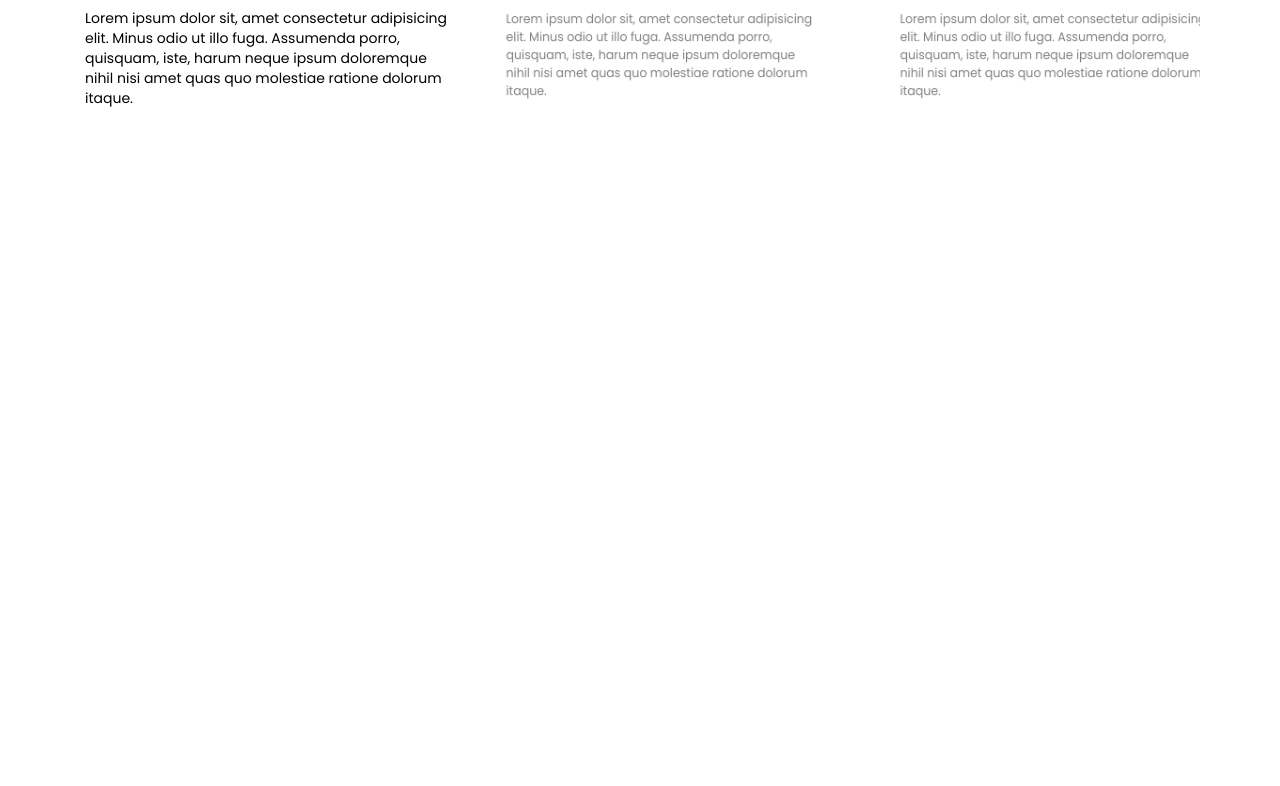
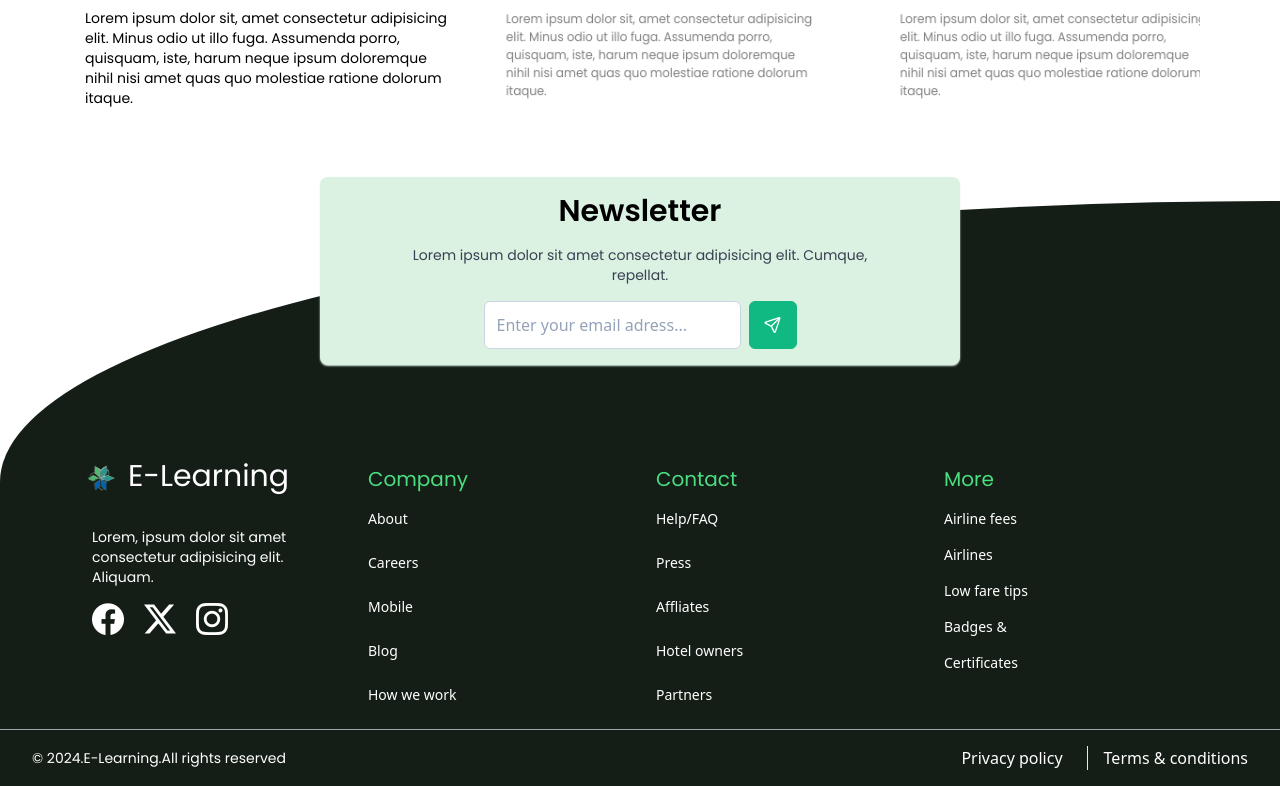
Before and after one commit to Bouanaya/E-Learning, a Vue app: page / in a window 1280 px wide. Shown: the part 3849-4635 px from the top of the page. Before the commit the page ends 3994 px from the top, so only its background shows below. Built offline with nearby package versions, Linux system fonts and the light colour scheme.

Commit message:
create footer

```diff
--- a/package.json
+++ b/package.json
@@ -12,6 +12,7 @@
   },
   "dependencies": {
     "pinia": "^2.1.7",
+    "primeicons": "^7.0.0",
     "primevue": "^3.52.0",
     "vue": "^3.4.21",
     "vue-router": "^4.3.0",
--- /dev/null
+++ b/src/components/Fot-ter.vue
@@ -0,0 +1,132 @@
+<template>
+    <div class="fot bg-[#141E16] md:mt-14  ">
+        <div class="relative flex justify-center container ">
+            <div
+                class="text-center items-center bg-[#DBF1E2] shadow-sm shadow-[#DBF1E2] rounded-lg md:w-1/2   py-4 space-y-4 md:absolute -top-6 ">
+                <h1 class="text-3xl font-semibold">Newsletter</h1>
+                <p class="text-sm container text-gray-700"> Lorem ipsum dolor sit amet consectetur adipisicing elit.
+                    Cumque,
+                    repellat.</p>
+                <nav class="flex space-x-2 w-full flex justify-center">
+                    <InputText v-model="value2" type="text" placeholder="Enter your email adress..." />
+                    <Button icon="pi pi-send" aria-label="Submit" />
+
+                </nav>
+
+            </div>
+        </div>
+        <div class="md:pt-60  border-b border-gray-400 py-6">
+            <div class="md:grid grid-cols-4 gap-8 text-white container">
+                <div class="space-y-4">
+                    <div class="Logo flex items-center space-x-2  ">
+                        <img src="/public/imgs/Screenshot_from_2024-05-01_16-19-36-removebg-preview.png" alt=""
+                            class="w-10 ">
+                        <h1 class="text-3xl">E-Learning</h1>
+                    </div>
+                    <p class="text-sm md:pl-3">Lorem, ipsum dolor sit amet consectetur adipisicing elit. Aliquam.</p>
+                    <nav class="flex space-x-5 md:pl-3  ">
+                        <a href="">
+                            <i class="pi pi-facebook hover:text-[#4ADE80] duration-500" style="font-size: 2rem"></i>
+                        </a>
+                        <a href="">
+                            <i class="pi pi-twitter hover:text-[#4ADE80] duration-500" style="font-size: 2rem"></i>
+                        </a>
+                        <a href="">
+                            <i class="pi pi-instagram hover:text-[#4ADE80] duration-500" style="font-size: 2rem"></i>
+                        </a>
+
+
+                    </nav>
+
+                </div>
+                <div class="space-y-4 mt-6">
+                    <h1 class="text-xl text-[#4ADE80]">Company</h1>
+                    <nav class="flex md:flex-col gap-4 md:space-y-2 text-sm  ">
+                        <router-link to="/">
+                            About
+                        </router-link>
+                        <router-link to="/">
+                            Careers
+                        </router-link>
+                        <router-link to="/">
+                            Mobile
+                        </router-link>
+                        <router-link to="/">
+                            Blog
+                        </router-link>
+                        <router-link to="/">
+                            How we work
+                        </router-link>
+                    </nav>
+                </div>
+                <div class="space-y-4 mt-6">
+                    <h1 class="text-xl text-[#4ADE80]">Contact</h1>
+                    <nav class="flex md:flex-col gap-4 md:space-y-2 text-sm  ">
+                        <router-link to="/">
+                            Help/FAQ
+                        </router-link>
+                        <router-link to="/">
+                            Press
+                        </router-link>
+                        <router-link to="/">
+                            Affliates
+                        </router-link>
+                        <router-link to="/">
+                            Hotel owners
+                        </router-link>
+                        <router-link to="/">
+                            Partners
+                        </router-link>
+                    </nav>
+                </div>
+                <div class="space-y-4 mt-6  ">
+                    <h1 class="text-xl text-[#4ADE80]">More</h1>
+                    <nav class="flex md:flex-col gap-2 md:space-y-2 text-sm   ">
+                        <router-link to="/">
+                            Airline fees
+                        </router-link>
+                        <router-link to="/">
+                            Airlines
+                        </router-link>
+                        <router-link to="/">
+                            Low fare tips
+                        </router-link>
+                        <router-link to="/">
+                            Badges &
+                        </router-link>
+                        <router-link to="/">
+                            Certificates
+                        </router-link>
+                    </nav>
+                </div>
+
+
+            </div>
+
+
+        </div>
+        <div class="md:px-8 px-4 flex justify-between items-center py-4 text-white">
+            <h1 class="text-sm  ">&copy; 2024.E-Learning.All rights reserved</h1>
+            <div class="md:flex space-x-6 hidden ">
+                <h2>Privacy policy</h2>
+                <h2 class="border-l pl-4 ">Terms & conditions</h2>
+            </div>
+
+        </div>
+    </div>
+</template>
+
+<script setup>
+import InputText from 'primevue/inputtext';
+import 'primeicons/primeicons.css'
+import Button from 'primevue/button';
+
+
+</script>
+
+<style scoped>
+.fot {
+    border-radius: 100% 0% 100% 0% / 48% 100% 0% 52%;
+
+}
+</style>
--- a/src/components/Layout/Layout-View.vue
+++ b/src/components/Layout/Layout-View.vue
@@ -3,6 +3,9 @@
         <NavBar></NavBar>
 
             <router-view></router-view>
+
+            <Footer></Footer>
+
 
     </div>
 </template>
@@ -10,6 +13,7 @@
 
  <script setup>
 import NavBar from '../Nav-bar.vue';
+import Footer from '../Fot-ter.vue';
 
 
 </script>
--- a/src/components/Nav-bar.vue
+++ b/src/components/Nav-bar.vue
@@ -33,7 +33,7 @@
         </div>
         <div class="absolute  -right-[200%] w-screen flex justify-end duration-500 h-screen  md:hidden z-50  "
             @click.stop="showM" @scroll.prevent="handleScroll" :class="{ ShowMen: ShowMenu }">
-            <div class="w-screen h-screen bg-black">
+            <div class="w-screen h-screen bg-[#141E16]">
                 <div class="flex  w-full h-full">
                     <ul class=" space-y-6 bg-primary-300   px-8 py-8 z-50   flex   flex-col w-3/4">
                         <li class="">
--- a/src/presets/lara/index.js
+++ b/src/presets/lara/index.js
@@ -1,10 +1,13 @@
 import panel from './panel'
 import global from './global'
 import Button from './Button'
+import inputtext from './inputtext'
 
 
 export default {
   global,
   panel,
-  Button
+  Button,
+  inputtext
+
 }
--- /dev/null
+++ b/src/presets/lara/inputtext.js
@@ -0,0 +1,55 @@
+export default {
+
+    root: ({ props, context, parent }) => {
+      var _a
+      return {
+        class: [
+          // Font
+          'leading-[normal]',
+          // Flex
+          { 'flex-1 w-[1%]': parent.instance.$name == 'InputGroup' },
+          // Spacing
+          'm-0',
+          {
+            'px-4 py-4': props.size == 'large',
+            'px-2 py-2': props.size == 'small',
+            'p-3': props.size == null
+          },
+          // Shape
+          { 'rounded-md': parent.instance.$name !== 'InputGroup' },
+          {
+            'first:rounded-l-md rounded-none last:rounded-r-md':
+              parent.instance.$name == 'InputGroup'
+          },
+          { 'border-0 border-y border-l last:border-r': parent.instance.$name == 'InputGroup' },
+          { 'first:ml-0 -ml-px': parent.instance.$name == 'InputGroup' && !props.showButtons },
+          // Colors
+          'text-surface-800 dark:text-white/80',
+          'placeholder:text-surface-400 dark:placeholder:text-surface-500',
+          'bg-surface-0 dark:bg-surface-900',
+          'border',
+          { 'border-surface-300 dark:border-surface-600': !props.invalid },
+          // Invalid State
+          'invalid:focus:ring-red-200',
+          'invalid:hover:border-red-500',
+          { 'border-red-500 dark:border-red-400': props.invalid },
+          // States
+          {
+            'hover:border-primary': !context.disabled && !props.invalid,
+            'focus:outline-none focus:outline-offset-0 focus:ring focus:ring-primary-500/50 dark:focus:ring-primary-400/50 focus:z-10':
+              !context.disabled,
+            'opacity-60 select-none pointer-events-none cursor-default': context.disabled
+          },
+          // Filled State *for FloatLabel
+          {
+            filled:
+              ((_a = parent.instance) == null ? void 0 : _a.$name) == 'FloatLabel' && context.filled
+          },
+          // Misc
+          'appearance-none',
+          'transition-colors duration-200'
+        ]
+      }
+    }
+
+}
--- a/vite.config.js
+++ b/vite.config.js
@@ -7,7 +7,7 @@ import vue from '@vitejs/plugin-vue'
 export default defineConfig({
   plugins: [vue()],
   server: {
-    host: '192.168.0.138',
+    host: '192.168.1.27',
     port: ''
   },
   resolve: {
```
Also changed, not shown: 1 other file (tests, documents, lock files or other folders).
